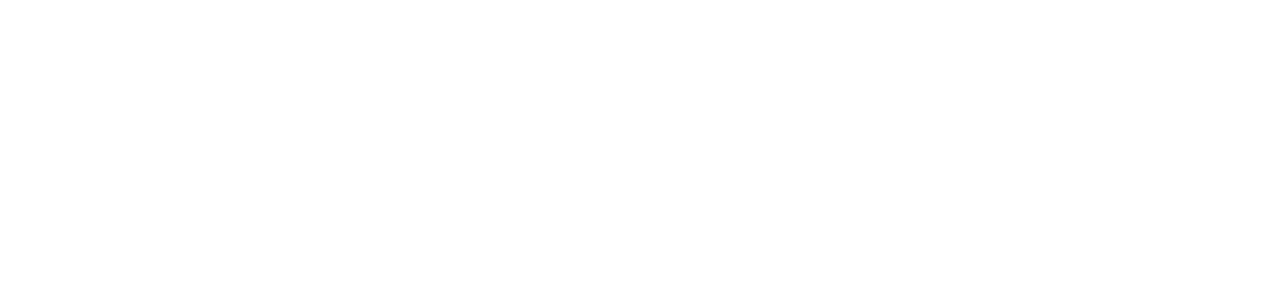
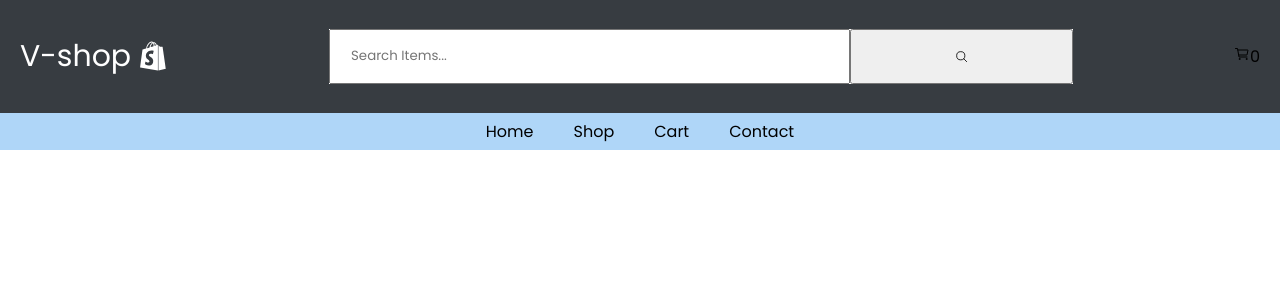
Before and after one commit to sadik033/Learning-ReactJs, a React (Vite) app in the folder E-commerce/: page / in a window 1280 px wide. Shown: the top 300 px of the page. Built offline with nearby package versions, Linux system fonts and the light colour scheme.

Commit message:
create nav bar

```diff
--- a/E-commerce/package.json
+++ b/E-commerce/package.json
@@ -11,7 +11,8 @@
   },
   "dependencies": {
     "react": "^19.1.0",
-    "react-dom": "^19.1.0"
+    "react-dom": "^19.1.0",
+    "react-icons": "^5.5.0"
   },
   "devDependencies": {
     "@eslint/js": "^9.25.0",
--- a/E-commerce/src/App.jsx
+++ b/E-commerce/src/App.jsx
@@ -1,9 +1,10 @@
 import React from "react";
+import Home from "./pages/home/Home";
 
 function App(){
   return(
     <div>
-
+      <Home/>
     </div>
   )
 }
--- /dev/null
+++ b/E-commerce/src/components/nav/Nav.css
@@ -0,0 +1,52 @@
+.nav{
+    width: 100%;
+    height: 150px;
+    background-color: aliceblue;
+}
+.top-nav{
+    width: 100%;
+    height: 75%;
+    background-color: rgb(55, 60, 65);
+    display: flex;
+    align-items: center;
+    justify-content: space-between;
+    padding: 10px 20px;
+}
+.bottom-nav{
+    width: 100%;
+    height: 25%;
+    background-color: rgb(175, 214, 248);
+    display: flex;
+    align-items: center;
+    list-style: none;
+    justify-content:center;
+    gap: 40px;
+}
+.top-nav .logo{
+    color: white;
+    font-size: 30px;
+    display: flex;
+    align-items: center;
+    justify-content: center;
+    gap: 7px;
+}
+.top-nav .search-box{
+    width: 60%;
+    height: 60%;
+    background-color: white;
+    display: flex;
+    align-items: center;
+    justify-content: center;
+}
+.top-nav .search-box input{
+    width: 70%;
+    height: 100%;
+    padding: 10px 20px;
+}
+.top-nav .search-box button{
+    width: 30%;
+    height: 100%;
+    display: flex;
+    align-items: center;
+    justify-content: center;
+}
--- /dev/null
+++ b/E-commerce/src/components/nav/Nav.jsx
@@ -0,0 +1,34 @@
+import React from "react";
+import { FaShopify } from "react-icons/fa6";
+import { IoSearchOutline } from "react-icons/io5";
+import { IoCartOutline } from "react-icons/io5";
+import "./Nav.css"
+
+function Nav() {
+    return(
+        <div className="nav">
+            <div className="top-nav">
+                <div className="logo">
+                    <span>V-shop</span>
+                    <FaShopify />
+                </div>
+                <form className="search-box">
+                    <input type="text" placeholder="Search Items..." />
+                    <button><IoSearchOutline /></button>
+                </form>
+                <div className="cart-box">
+                    <IoCartOutline />
+                    <span>0</span>
+                </div>
+            </div>
+            <div className="bottom-nav">
+                <li>Home</li>
+                <li>Shop</li>
+                <li>Cart</li>
+                <li>Contact</li>
+            </div>
+        </div>
+    )
+}
+
+export default Nav
--- a/E-commerce/src/pages/home/Home.jsx
+++ b/E-commerce/src/pages/home/Home.jsx
@@ -1,9 +1,10 @@
 import React from "react";
+import Nav from "../../components/nav/Nav";
 
 function Home() {
     return(
         <div>
-
+            <Nav/>
         </div>
     )
 }
```
Also changed, not shown: 1 other file (tests, documents, lock files or other folders).
